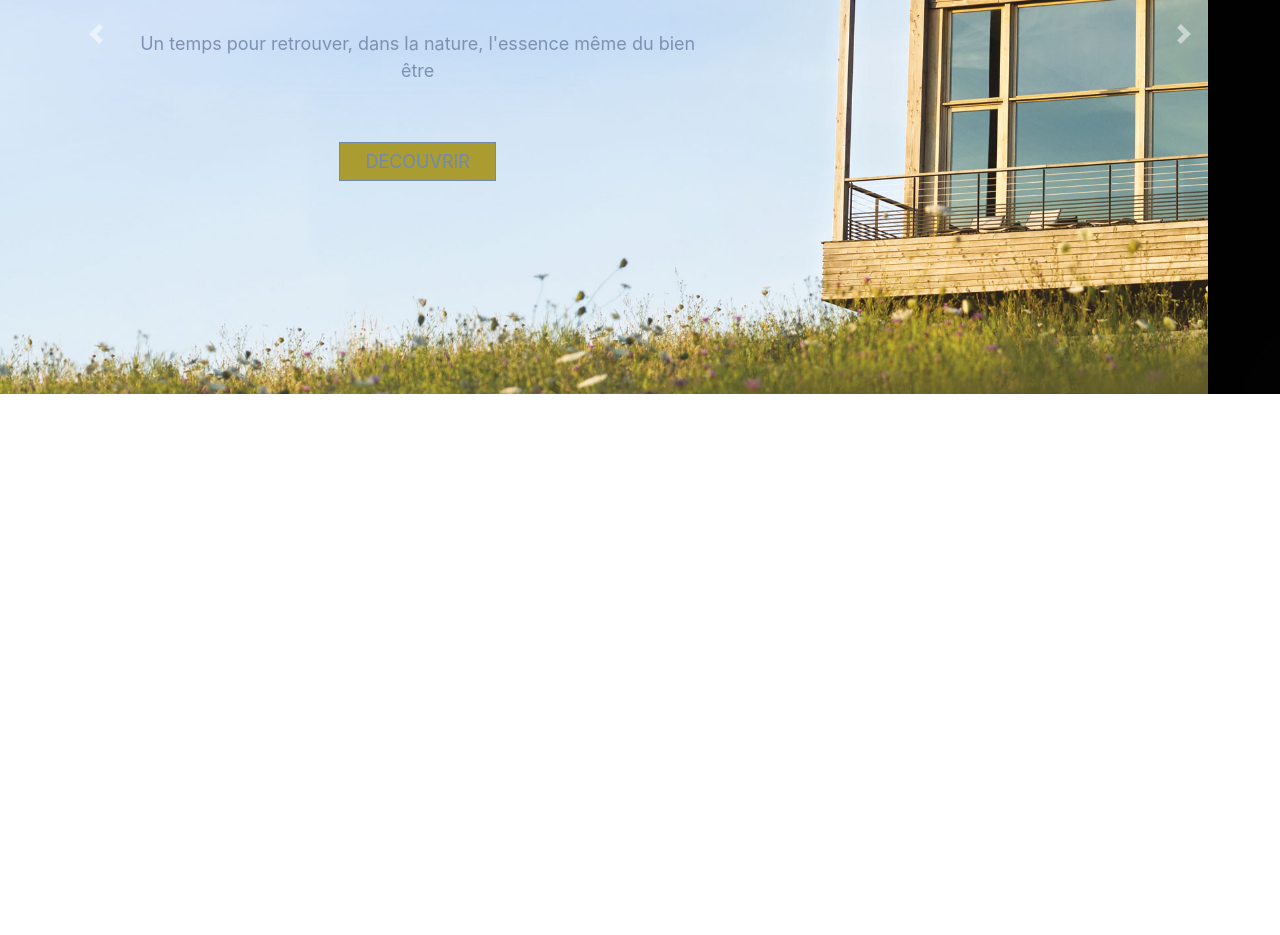
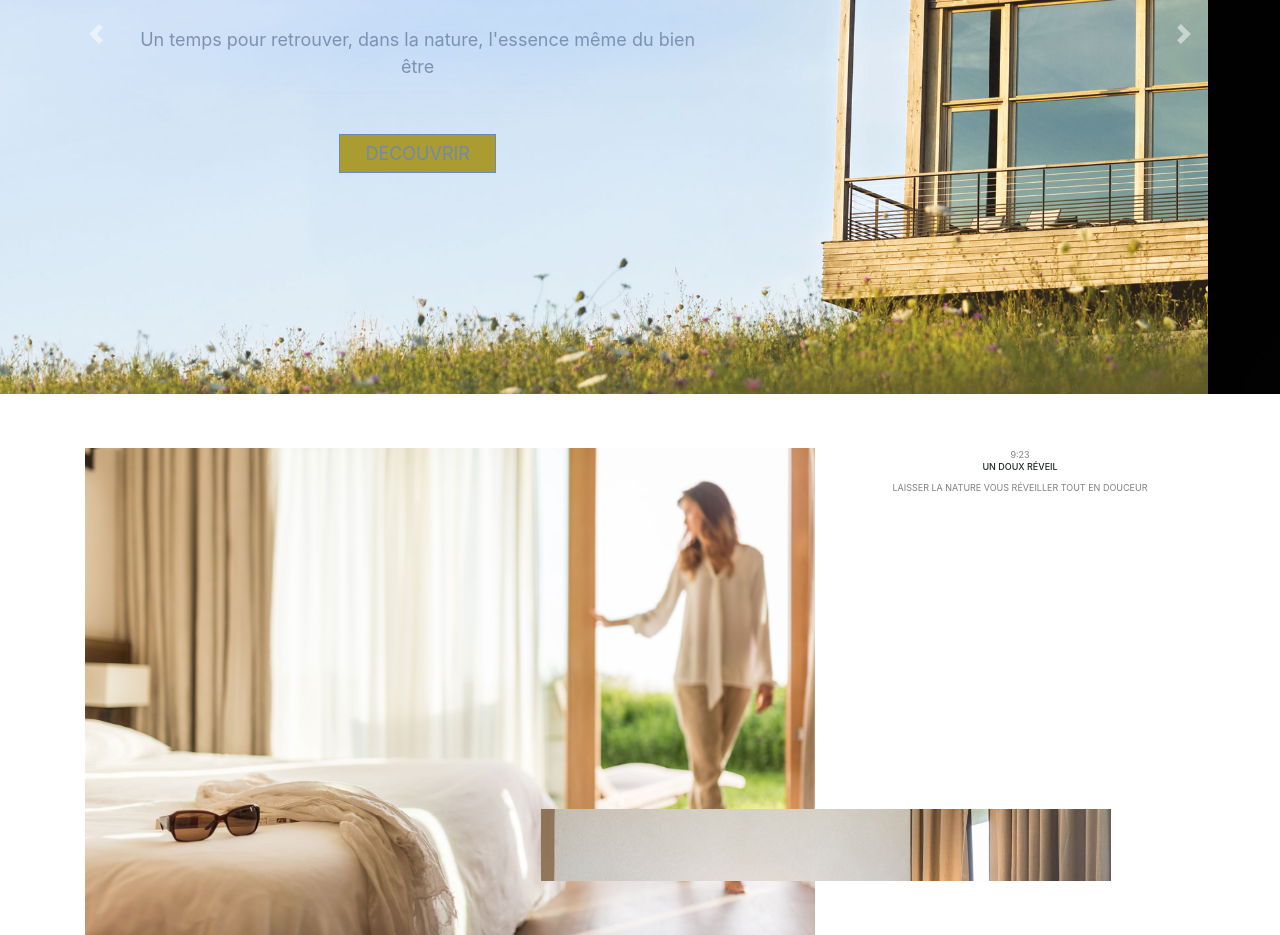
Before and after one commit to cyril-vassallo/LaGreeDesLandes-Next, a Next.js app: page / in a window 1280 px wide. Shown: the part 380-1315 px from the top of the page. Before the commit the page ends 800 px from the top, so only its background shows below. Built offline with nearby package versions, Linux system fonts and the light colour scheme.

Commit message:
create section 1 room

```diff
--- a/components/header/header.module.scss
+++ b/components/header/header.module.scss
@@ -5,6 +5,7 @@
     width: 100%;
   }
   p {
+    margin-top: 1rem;
     color: #7d92b2;
     width: 100%;
     font-size: 0.5rem;
@@ -23,11 +24,11 @@
     padding: 10%;
 
     p {
-      margin-top: 40px;
+      margin-top: 2rem;
       font-size: 1rem;
     }
     button {
-      margin-top: 40px;
+      margin-top: 2rem;
       padding: 5px 25px 5px 25px;
       font-size: 1rem;
     }
--- /dev/null
+++ b/components/room/Room.jsx
@@ -0,0 +1,26 @@
+import styles from "./room.module.scss";
+
+export default function Room() {
+  return (
+    <article className={`container ${styles.article1}`}>
+      <div className={`row  ${styles.room}`}>
+        <div className="col-8">
+          <img src="/images/Shoot1-433-15.jpg" alt="" />
+        </div>
+        <div className="col-4 d-flex flex-column align-items-center">
+          <span className="clock">9:23</span>
+          <h2>UN DOUX RÉVEIL</h2>
+          <p className="text-center">
+            LAISSER LA NATURE VOUS RÉVEILLER TOUT EN DOUCEUR
+          </p>
+        </div>
+      </div>
+      <div className={`row ${styles.layer}`}>
+        <div className="col-6"></div>
+        <div className={`col ${styles.patron}`}>
+          <img src="/images/suite6-354-15.jpg" alt="" />
+        </div>
+      </div>
+    </article>
+  );
+}
--- /dev/null
+++ b/components/room/room.module.scss
@@ -0,0 +1,44 @@
+.article1 {
+  display: flex;
+  position: relative;
+}
+
+.room {
+  margin-top: 3rem;
+  img {
+    width: 100%;
+  }
+  span {
+    color: gray;
+    font-size: 0.5rem;
+  }
+  p {
+    color: gray;
+    font-size: 0.5rem;
+  }
+  h2 {
+    font-size: 0.5rem;
+  }
+}
+
+.layer {
+  position: absolute;
+
+  right: 10%;
+  bottom: 10%;
+  width: 100%;
+
+  .patron {
+    height: 4rem;
+    overflow: hidden;
+    position: relative;
+    display: flex;
+    background-color: red;
+  }
+  img {
+    position: absolute;
+    width: 200%;
+    left: -50%;
+    top: -160%;
+  }
+}
--- a/pages/index.js
+++ b/pages/index.js
@@ -1,5 +1,6 @@
 import Nav from "./../components/nav/Nav";
 import Header from "./../components/header/Header";
+import Room from "./../components/room/Room";
 
 
 export default function Home() {
@@ -8,6 +9,9 @@ export default function Home() {
       <Nav/>
       <main>
         <Header/>
+        <section>
+          <Room/>
+        </section>
       </main>
     </>
   );
```
